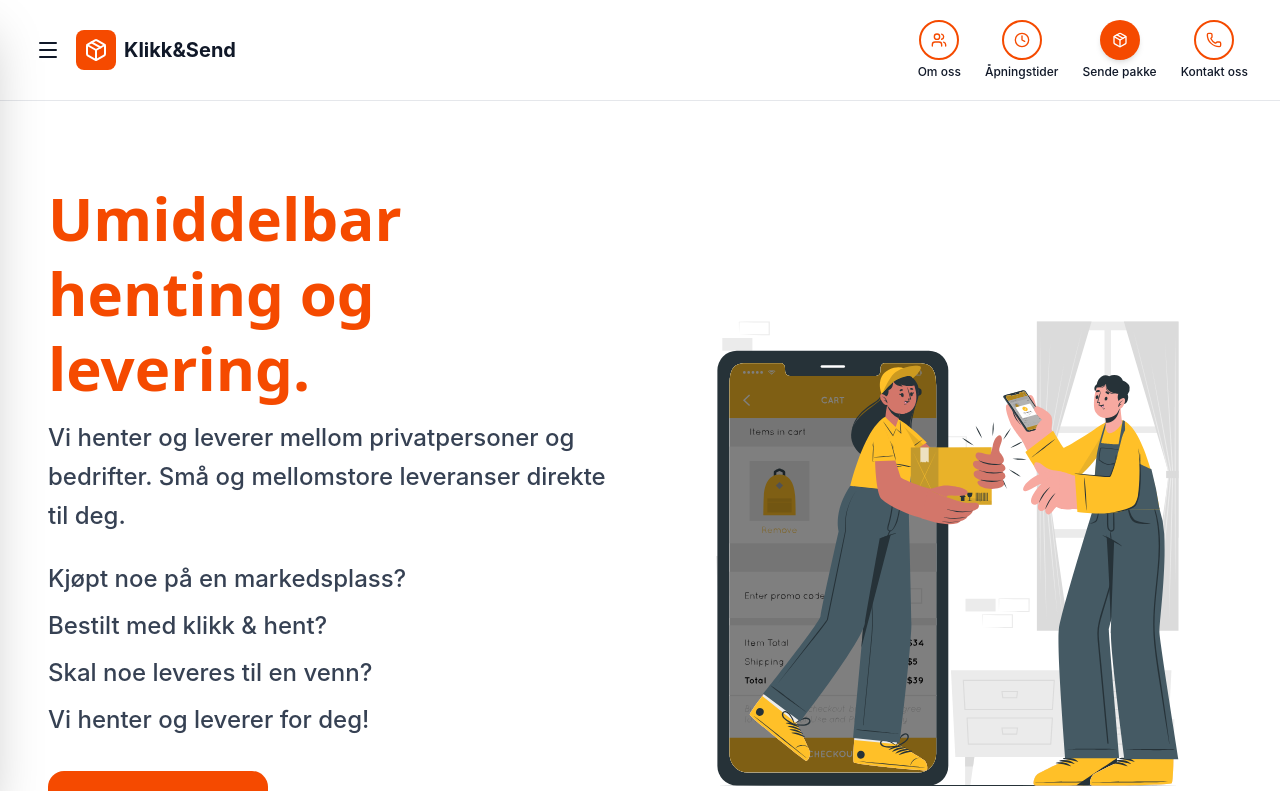
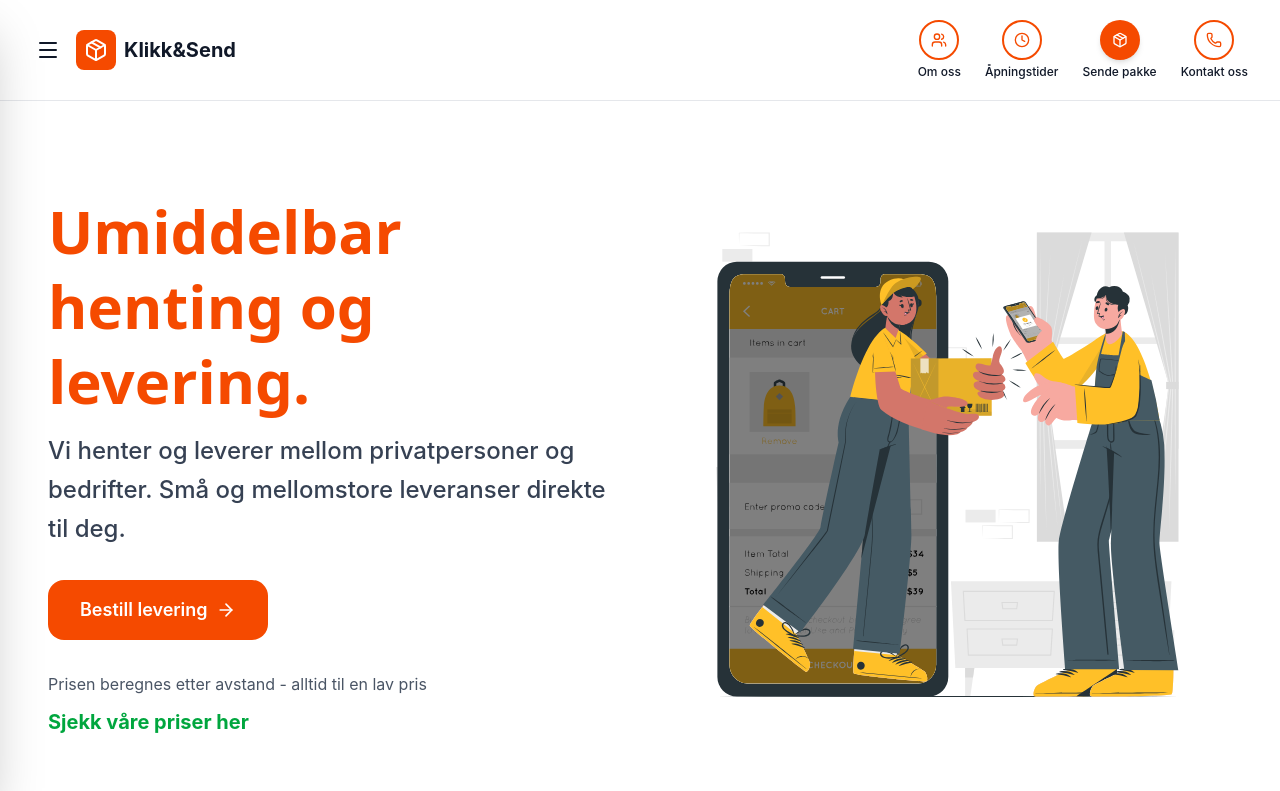
Before and after one commit to moreamakaveli-cyber/klikk-send-live, a Next.js app: page / in a window 1280 px wide. Shown: the top 791 px of the page. Built offline with nearby package versions, Linux system fonts and the light colour scheme.

Commit message:
Fjern de fire punktene fra desktop HeroSection

```diff
--- a/app/components/HeroSection.tsx
+++ b/app/components/HeroSection.tsx
@@ -19,17 +19,9 @@ export default function HeroSection() {
             </h1>
 
             {/* Subtitle - Desktop */}
-            <p className="hidden md:block text-xl md:text-2xl text-gray-700 mb-6 font-medium leading-relaxed">
+            <p className="hidden md:block text-xl md:text-2xl text-gray-700 mb-8 font-medium leading-relaxed">
               Vi henter og leverer mellom privatpersoner og bedrifter. Små og mellomstore leveranser direkte til deg.
             </p>
-
-            {/* Description - Desktop */}
-            <div className="hidden md:block text-xl md:text-2xl text-gray-700 mb-8 font-medium leading-relaxed space-y-2">
-              <p>Kjøpt noe på en markedsplass?</p>
-              <p>Bestilt med klikk & hent?</p>
-              <p>Skal noe leveres til en venn?</p>
-              <p>Vi henter og leverer for deg!</p>
-            </div>
 
             {/* Description - Mobile */}
             <p className="md:hidden text-base text-gray-700 mb-8 font-medium leading-relaxed">
```
